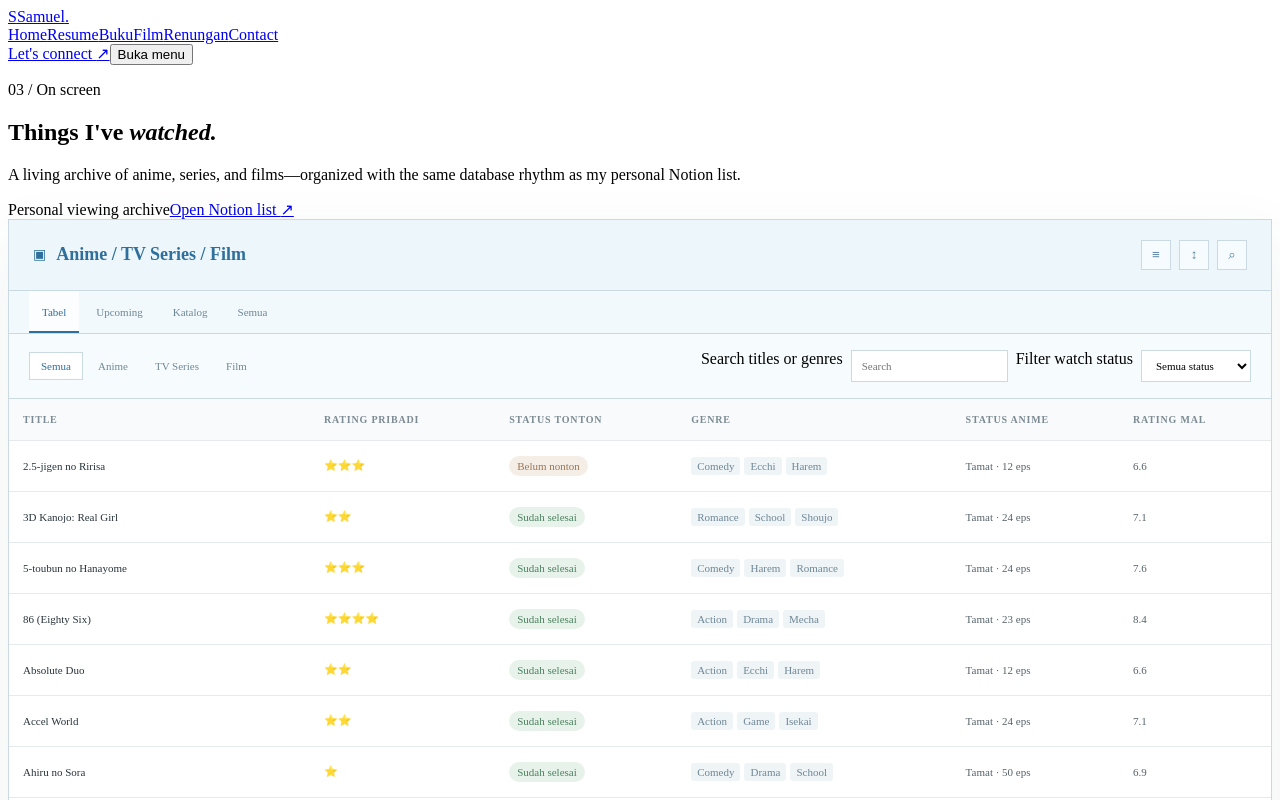
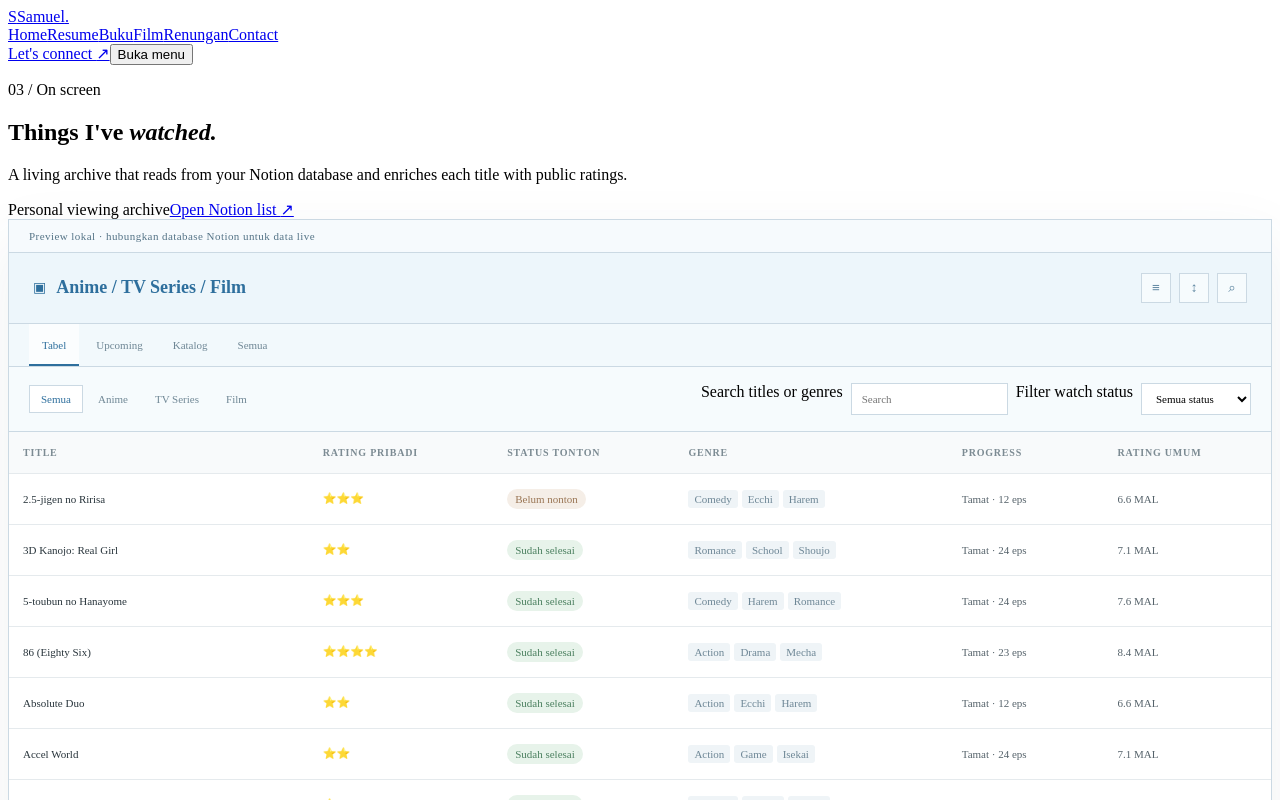
Before and after one commit to Samuel-Ararath/Resume, a Next.js app: page /film in a window 1280 px wide. Shown: the top 800 px of the page. Built offline with nearby package versions, Linux system fonts and the light colour scheme.

Commit message:
Sync films from Notion with automatic ratings

```diff
--- a/app/film/page.tsx
+++ b/app/film/page.tsx
@@ -1,7 +1,11 @@
 import { FilmArchive } from '@/components/film-archive'
 import { PageChrome, PageIntro } from '@/components/page-chrome'
+import { getSyncedFilms } from '@/lib/film-sync'
 import { notionFilmsUrl } from '@/lib/content'
 
-export default function FilmsPage() {
-  return <PageChrome><main><PageIntro label="03 / On screen" title={<>Things I&apos;ve <em>watched.</em></>} description="A living archive of anime, series, and films—organized with the same database rhythm as my personal Notion list." /><section className="section-shell page-section"><div className="section-heading page-action"><span className="quiet-note">Personal viewing archive</span><a className="text-link" href={notionFilmsUrl} target="_blank" rel="noreferrer">Open Notion list <span aria-hidden="true">↗</span></a></div><FilmArchive /></section></main></PageChrome>
+export const dynamic = 'force-dynamic'
+
+export default async function FilmsPage() {
+  const { films, synced } = await getSyncedFilms()
+  return <PageChrome><main><PageIntro label="03 / On screen" title={<>Things I&apos;ve <em>watched.</em></>} description="A living archive that reads from your Notion database and enriches each title with public ratings." /><section className="section-shell page-section"><div className="section-heading page-action"><span className="quiet-note">Personal viewing archive</span><a className="text-link" href={notionFilmsUrl} target="_blank" rel="noreferrer">Open Notion list <span aria-hidden="true">↗</span></a></div><FilmArchive films={films} synced={synced} /></section></main></PageChrome>
 }
--- a/components/film-archive.tsx
+++ b/components/film-archive.tsx
@@ -1,12 +1,12 @@
 "use client"
 
 import { useMemo, useState } from 'react'
-import { films } from '@/lib/content'
+import type { Film } from '@/lib/content'
 
 const views = ['Tabel', 'Upcoming', 'Katalog', 'Semua'] as const
 const types = ['Semua', 'Anime', 'TV Series', 'Film'] as const
 
-export function FilmArchive() {
+export function FilmArchive({ films, synced }: { films: Film[]; synced: boolean }) {
   const [view, setView] = useState<(typeof views)[number]>('Tabel')
   const [type, setType] = useState<(typeof types)[number]>('Semua')
   const [query, setQuery] = useState('')
@@ -17,30 +17,16 @@ export function FilmArchive() {
     const matchesStatus = status === 'Semua status' || film.watchStatus === status
     const haystack = `${film.title} ${film.genres.join(' ')}`.toLowerCase()
     return matchesType && matchesStatus && haystack.includes(query.toLowerCase())
-  }), [query, status, type])
+  }), [films, query, status, type])
 
   return (
     <section className="film-database" aria-label="Personal viewing database">
-      <div className="film-database-head">
-        <div className="database-title"><span aria-hidden="true">▣</span><strong>Anime / TV Series / Film</strong></div>
-        <div className="database-actions"><button type="button" aria-label="Filter database">≡</button><button type="button" aria-label="Sort database">↕</button><button type="button" aria-label="Search database">⌕</button></div>
-      </div>
-      <div className="film-tabs" role="tablist" aria-label="Database views">
-        {views.map((item) => <button key={item} type="button" role="tab" aria-selected={view === item} className={view === item ? 'is-selected' : ''} onClick={() => setView(item)}>{item}</button>)}
-      </div>
-      <div className="film-toolbar">
-        <div className="film-filters" aria-label="Filter by type">
-          {types.map((item) => <button key={item} type="button" className={type === item ? 'is-selected' : ''} onClick={() => setType(item)}>{item}</button>)}
-        </div>
-        <div className="film-controls">
-          <label className="sr-only" htmlFor="film-search">Search titles or genres</label>
-          <input id="film-search" value={query} onChange={(event) => setQuery(event.target.value)} placeholder="Search" />
-          <label className="sr-only" htmlFor="film-status">Filter watch status</label>
-          <select id="film-status" value={status} onChange={(event) => setStatus(event.target.value)}><option>Semua status</option><option>Sudah selesai</option><option>Belum nonton</option><option>Sedang nonton</option></select>
-        </div>
-      </div>
-      {view === 'Katalog' ? <div className="film-catalog">{filteredFilms.map((film) => <article key={film.title}><span className="film-cover" aria-hidden="true">{film.title.slice(0, 1)}</span><h3>{film.title}</h3><p>{film.type} · MAL {film.malRating}</p></article>)}</div> : <div className="film-table-wrap"><table className="film-table"><thead><tr><th>Title</th><th>Rating pribadi</th><th>Status tonton</th><th>Genre</th><th>Status anime</th><th>Rating MAL</th></tr></thead><tbody>{filteredFilms.map((film) => <tr key={film.title}><th scope="row">{film.title}</th><td>{film.rating}</td><td><span className={`status-pill status-${film.watchStatus.replaceAll(' ', '-').toLowerCase()}`}>{film.watchStatus}</span></td><td><div className="genre-list">{film.genres.slice(0, 3).map((genre) => <span key={genre}>{genre}</span>)}</div></td><td>{film.progress}</td><td>{film.malRating}</td></tr>)}</tbody></table>{filteredFilms.length === 0 && <p className="empty-film">Tidak ada judul yang cocok dengan filter ini.</p>}</div>}
-      <p className="database-footnote">Menampilkan {filteredFilms.length} dari {films.length} judul · data dikurasi dari daftar Notion pribadi.</p>
+      <div className="database-sync-status" data-live={synced}>{synced ? 'Live dari Notion · rating diperbarui otomatis' : 'Preview lokal · hubungkan database Notion untuk data live'}</div>
+      <div className="film-database-head"><div className="database-title"><span aria-hidden="true">▣</span><strong>Anime / TV Series / Film</strong></div><div className="database-actions"><button type="button" aria-label="Filter database">≡</button><button type="button" aria-label="Sort database">↕</button><button type="button" aria-label="Search database">⌕</button></div></div>
+      <div className="film-tabs" role="tablist" aria-label="Database views">{views.map((item) => <button key={item} type="button" role="tab" aria-selected={view === item} className={view === item ? 'is-selected' : ''} onClick={() => setView(item)}>{item}</button>)}</div>
+      <div className="film-toolbar"><div className="film-filters" aria-label="Filter by type">{types.map((item) => <button key={item} type="button" className={type === item ? 'is-selected' : ''} onClick={() => setType(item)}>{item}</button>)}</div><div className="film-controls"><label className="sr-only" htmlFor="film-search">Search titles or genres</label><input id="film-search" value={query} onChange={(event) => setQuery(event.target.value)} placeholder="Search" /><label className="sr-only" htmlFor="film-status">Filter watch status</label><select id="film-status" value={status} onChange={(event) => setStatus(event.target.value)}><option>Semua status</option><option>Sudah selesai</option><option>Belum nonton</option><option>Sedang nonton</option></select></div></div>
+      {view === 'Katalog' ? <div className="film-catalog">{filteredFilms.map((film) => <article key={film.title}>{film.poster ? <img src={film.poster} alt="" className="film-cover-image" /> : <span className="film-cover" aria-hidden="true">{film.title.slice(0, 1)}</span>}<h3>{film.title}</h3><p>{film.type} · {film.generalRating ? `TMDB ${film.generalRating}` : `MAL ${film.malRating}`}</p></article>)}</div> : <div className="film-table-wrap"><table className="film-table"><thead><tr><th>Title</th><th>Rating pribadi</th><th>Status tonton</th><th>Genre</th><th>Progress</th><th>Rating umum</th></tr></thead><tbody>{filteredFilms.map((film) => <tr key={film.title}><th scope="row">{film.title}</th><td>{film.rating}</td><td><span className={`status-pill status-${film.watchStatus.replaceAll(' ', '-').toLowerCase()}`}>{film.watchStatus}</span></td><td><div className="genre-list">{film.genres.slice(0, 3).map((genre) => <span key={genre}>{genre}</span>)}</div></td><td>{film.progress}</td><td>{film.generalRating ?? film.malRating}{film.generalRating ? ' TMDB' : film.malRating !== '—' ? ' MAL' : ''}</td></tr>)}</tbody></table>{filteredFilms.length === 0 && <p className="empty-film">Tidak ada judul yang cocok dengan filter ini.</p>}</div>}
+      <p className="database-footnote">Menampilkan {filteredFilms.length} dari {films.length} judul · {synced ? 'data live dari Notion.' : 'data fallback lokal sementara.'}</p>
     </section>
   )
 }
--- a/lib/content.ts
+++ b/lib/content.ts
@@ -1,5 +1,5 @@
 export type Book = { title: string; author: string; note: string; category: string }
-export type Film = { title: string; type: 'Anime' | 'TV Series' | 'Film'; rating: string; watchStatus: 'Sudah selesai' | 'Belum nonton' | 'Sedang nonton'; genres: string[]; progress: string; malRating: string }
+export type Film = { title: string; type: 'Anime' | 'TV Series' | 'Film'; rating: string; watchStatus: 'Sudah selesai' | 'Belum nonton' | 'Sedang nonton'; genres: string[]; progress: string; malRating: string; generalRating?: string; poster?: string; source?: string }
 export type Reflection = { number: string; title: string; excerpt: string; theme: string }
 export type Experience = { company: string; role: string; period: string; location: string; description: string }
 
--- /dev/null
+++ b/lib/film-sync.ts
@@ -0,0 +1,92 @@
+import { films as fallbackFilms, type Film } from '@/lib/content'
+
+type NotionProperty = { type?: string; title?: Array<{ plain_text?: string }>; rich_text?: Array<{ plain_text?: string }>; select?: { name?: string } | null; status?: { name?: string } | null; number?: number | null; multi_select?: Array<{ name?: string }>; checkbox?: boolean }
+type NotionPage = { id: string; properties?: Record<string, NotionProperty> }
+
+const notionHeaders = {
+  Authorization: `Bearer ${process.env.NOTION_TOKEN ?? ''}`,
+  'Notion-Version': '2022-06-28',
+  'Content-Type': 'application/json',
+}
+
+function plain(property?: NotionProperty) {
+  if (!property) return ''
+  if (property.title?.[0]?.plain_text) return property.title.map((item) => item.plain_text ?? '').join('')
+  if (property.rich_text?.[0]?.plain_text) return property.rich_text.map((item) => item.plain_text ?? '').join('')
+  return property.select?.name ?? property.status?.name ?? ''
+}
+
+function findProperty(properties: Record<string, NotionProperty>, names: string[]) {
+  const entry = Object.entries(properties).find(([name]) => names.some((candidate) => name.toLowerCase().includes(candidate)))
+  return entry?.[1]
+}
+
+function asType(value: string): Film['type'] {
+  const normalized = value.toLowerCase()
+  if (normalized.includes('tv') || normalized.includes('series')) return 'TV Series'
+  if (normalized.includes('film') || normalized.includes('movie')) return 'Film'
+  return 'Anime'
+}
+
+function asStatus(value: string): Film['watchStatus'] {
+  const normalized = value.toLowerCase()
+  if (normalized.includes('watch') || normalized.includes('progress') || normalized.includes('ongoing')) return 'Sedang nonton'
+  if (normalized.includes('belum') || normalized.includes('plan') || normalized.includes('want')) return 'Belum nonton'
+  return 'Sudah selesai'
+}
+
+function toFilm(page: NotionPage): Film | null {
+  const properties = page.properties ?? {}
+  const title = plain(findProperty(properties, ['title', 'name', 'judul']))
+  if (!title) return null
+  const type = asType(plain(findProperty(properties, ['type', 'tipe', 'category', 'kategori'])))
+  const ratingValue = findProperty(properties, ['rating pribadi', 'personal rating', 'my rating', 'rating'])
+  const rating = ratingValue?.number != null ? String(ratingValue.number) : plain(ratingValue)
+  const genres = (findProperty(properties, ['genre', 'genres'])?.multi_select ?? []).map((item) => item.name ?? '').filter(Boolean)
+  const progress = plain(findProperty(properties, ['episode', 'progress', 'status anime', 'status tamat']))
+  return { title, type, rating: rating || '—', watchStatus: asStatus(plain(findProperty(properties, ['status tonton', 'watch status', 'watch', 'status']))), genres, progress: progress || '—', malRating: '—', source: 'Notion' }
+}
+
+async function notionPages() {
+  const databaseId = process.env.NOTION_DATABASE_ID
+  if (!databaseId || !process.env.NOTION_TOKEN) return []
+  const databaseResponse = await fetch(`https://api.notion.com/v1/databases/${databaseId}`, { headers: notionHeaders, cache: 'no-store' })
+  if (!databaseResponse.ok) throw new Error(`Notion database request failed: ${databaseResponse.status}`)
+  const database = await databaseResponse.json() as { data_sources?: Array<{ id: string }> }
+  const dataSourceId = database.data_sources?.[0]?.id
+  const endpoint = dataSourceId ? `https://api.notion.com/v1/data_sources/${dataSourceId}/query` : `https://api.notion.com/v1/databases/${databaseId}/query`
+  const response = await fetch(endpoint, { method: 'POST', headers: { ...notionHeaders, ...(dataSourceId ? { 'Notion-Version': '2025-09-03' } : {}) }, body: JSON.stringify({ page_size: 100 }), cache: 'no-store' })
+  if (!response.ok) throw new Error(`Notion query failed: ${response.status}`)
+  const data = await response.json() as { results?: NotionPage[] }
+  return (data.results ?? []).map(toFilm).filter((film): film is Film => Boolean(film))
+}
+
+async function enrichFilm(film: Film): Promise<Film> {
+  try {
+    if (film.type === 'Anime') {
+      const response = await fetch(`https://api.jikan.moe/v4/anime?q=${encodeURIComponent(film.title)}&limit=1`, { next: { revalidate: 3600 } })
+      const data = await response.json() as { data?: Array<{ score?: number; episodes?: number; status?: string; genres?: Array<{ name?: string }> }> }
+      const match = data.data?.[0]
+      return { ...film, malRating: match?.score != null ? String(match.score) : '—', progress: film.progress !== '—' ? film.progress : `${match?.status ?? '—'} · ${match?.episodes ?? '—'} eps`, genres: film.genres.length ? film.genres : (match?.genres ?? []).map((genre) => genre.name ?? '').filter(Boolean), source: 'MAL / Jikan' }
+    }
+    const key = process.env.TMDB_API_KEY
+    if (!key) return film
+    const endpoint = film.type === 'Film' ? 'movie' : 'tv'
+    const response = await fetch(`https://api.themoviedb.org/3/search/${endpoint}?api_key=${encodeURIComponent(key)}&query=${encodeURIComponent(film.title)}&language=en-US`, { next: { revalidate: 3600 } })
+    const data = await response.json() as { results?: Array<{ vote_average?: number; poster_path?: string; genre_ids?: number[] }> }
+    const match = data.results?.[0]
+    return { ...film, generalRating: match?.vote_average != null ? String(match.vote_average.toFixed(1)) : '—', poster: match?.poster_path ? `https://image.tmdb.org/t/p/w342${match.poster_path}` : undefined, source: 'TMDB' }
+  } catch {
+    return film
+  }
+}
+
+export async function getSyncedFilms() {
+  try {
+    const liveFilms = await notionPages()
+    if (!liveFilms.length) return { films: fallbackFilms, synced: false }
+    return { films: await Promise.all(liveFilms.map(enrichFilm)), synced: true }
+  } catch {
+    return { films: fallbackFilms, synced: false }
+  }
+}
```
Also changed, not shown: app/globals.css.
